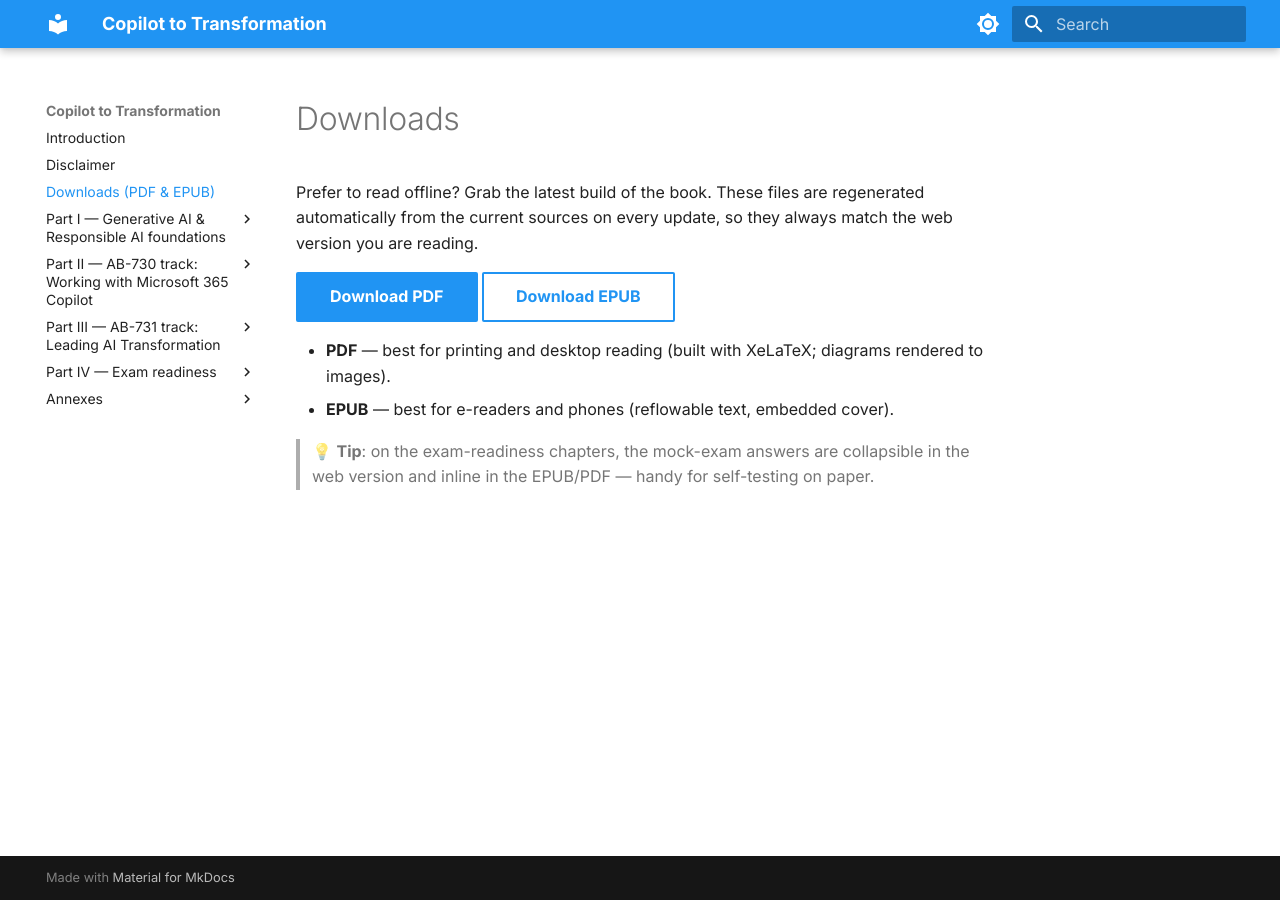
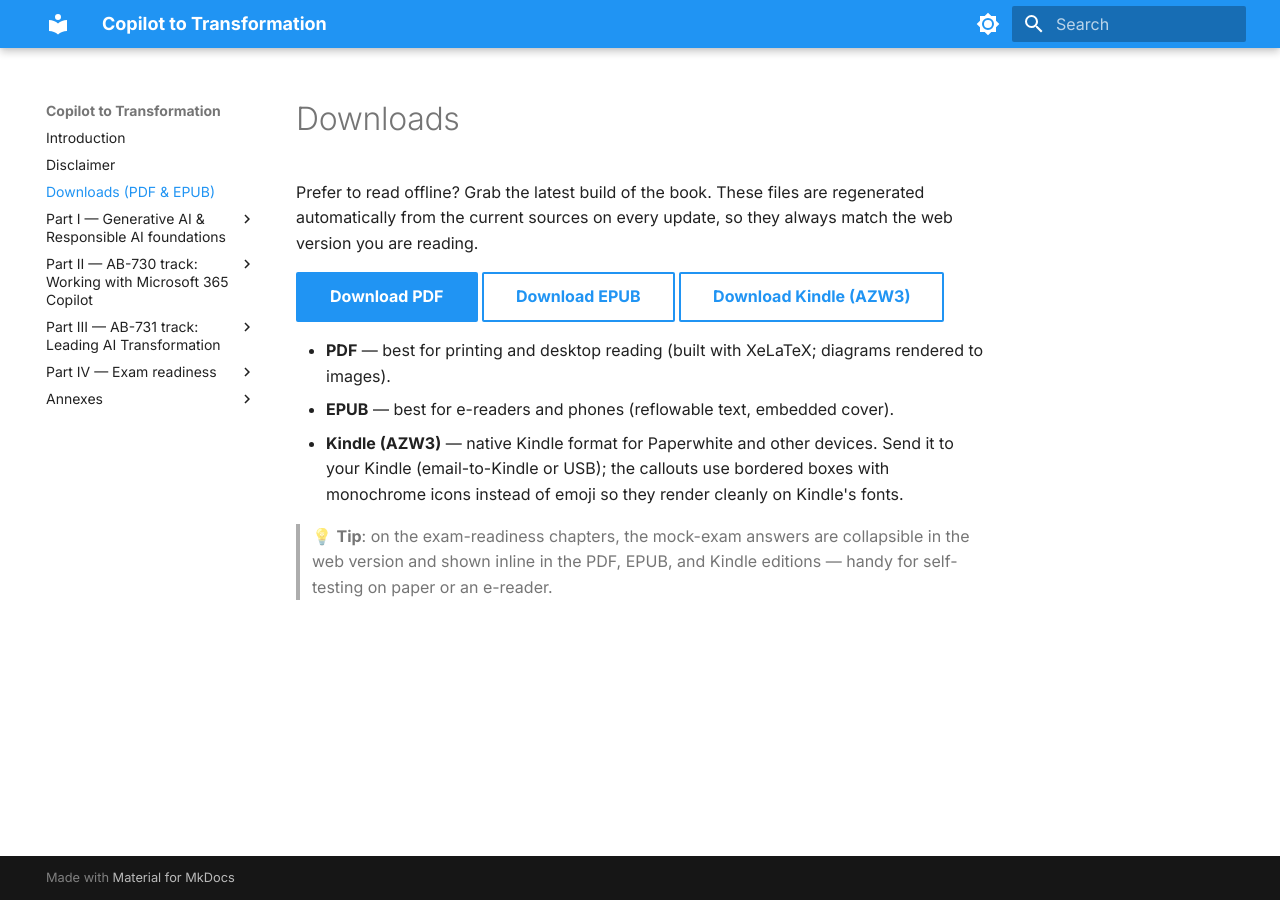
Before and after one commit to sebbrochet/aicertifications, an MkDocs documentation site: the page built from chapters/downloads.md, in a window 1280 px wide. Built offline with MkDocs 1.6.1 and Material for MkDocs 9.7.7, drawn with Linux system fonts in a browser that asks for light colours.

Commit message:
Add Kindle (AZW3) edition with e-reader-friendly rendering
- New Kindle build: emoji callouts become bordered boxes with monochrome icons (Kindle fonts lack emoji glyphs); Pandoc EPUB + Calibre AZW3.

- Strip leftover prose emoji from the Kindle edition.

- Replace MathML (unsupported on Kindle) with a plain-text fallback for the ROI formula.

- Show practice-question answers inline in all offline builds (EPUB/PDF/Kindle) since <details> can't expand on e-readers; web keeps the collapsible.

- Flip horizontal Mermaid flowcharts to vertical in the Kindle edition for readability on narrow screens.

- CI: install Calibre (headless) and publish the AZW3; add Kindle download button + README.

```diff
--- a/chapters/downloads.md
+++ b/chapters/downloads.md
@@ -14,10 +14,14 @@
 <p>
   <a class="md-button md-button--primary" href="Copilot-to-Transformation.pdf">Download PDF</a>
   <a class="md-button" href="Copilot-to-Transformation.epub">Download EPUB</a>
+  <a class="md-button" href="Copilot-to-Transformation.azw3">Download Kindle (AZW3)</a>
 </p>
 
 - **PDF** — best for printing and desktop reading (built with XeLaTeX; diagrams rendered to images).
 - **EPUB** — best for e-readers and phones (reflowable text, embedded cover).
+- **Kindle (AZW3)** — native Kindle format for Paperwhite and other devices. Send it to your Kindle
+  (email-to-Kindle or USB); the callouts use bordered boxes with monochrome icons instead of emoji
+  so they render cleanly on Kindle's fonts.
 
 > 💡 **Tip**: on the exam-readiness chapters, the mock-exam answers are collapsible in the web version
-> and inline in the EPUB/PDF — handy for self-testing on paper.
+> and shown inline in the PDF, EPUB, and Kindle editions — handy for self-testing on paper or an e-reader.
```
Also changed, not shown: README.md (+10 -10 lines), chapters/assets/og-cover.jpg, 17 other files.
